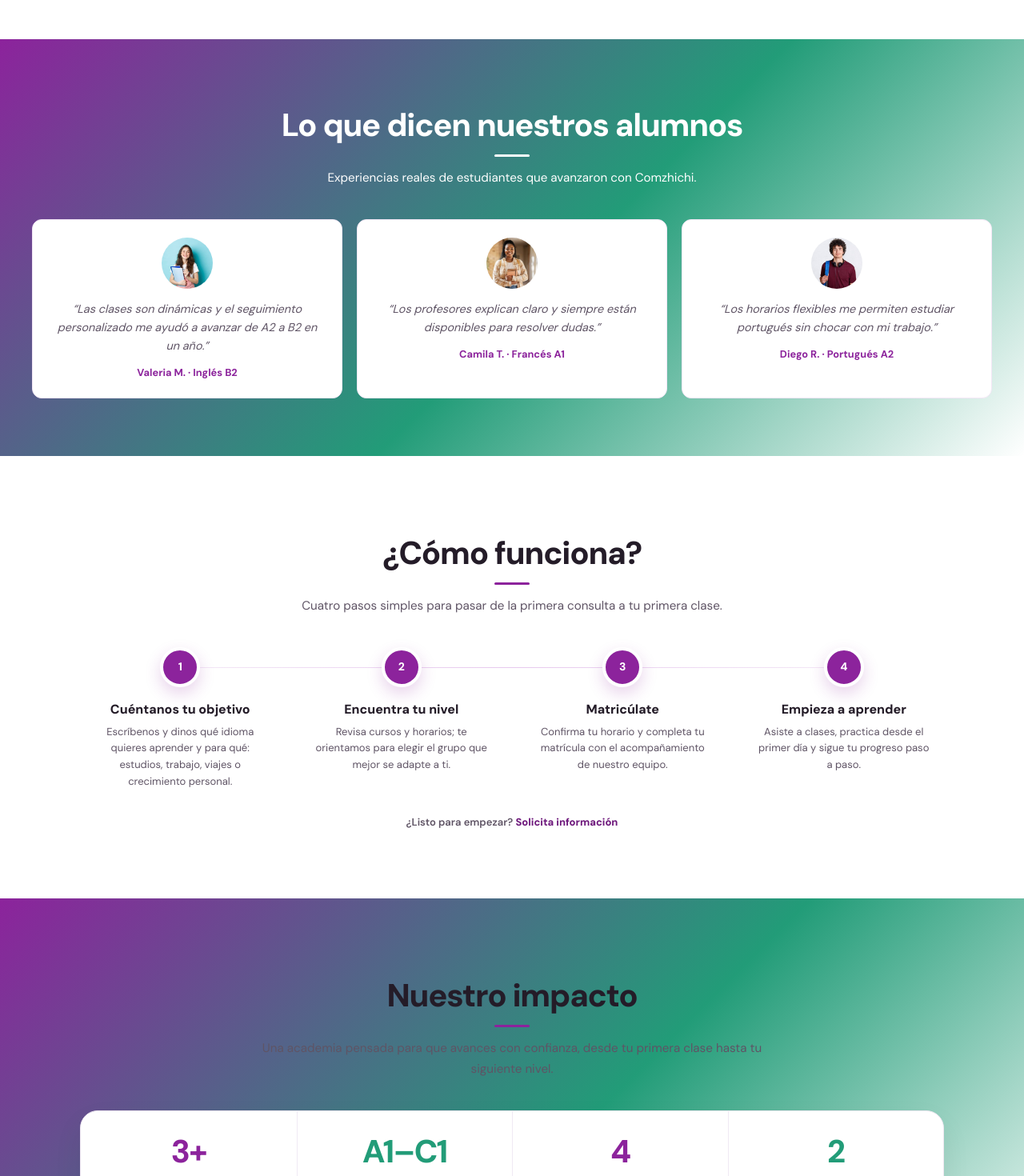
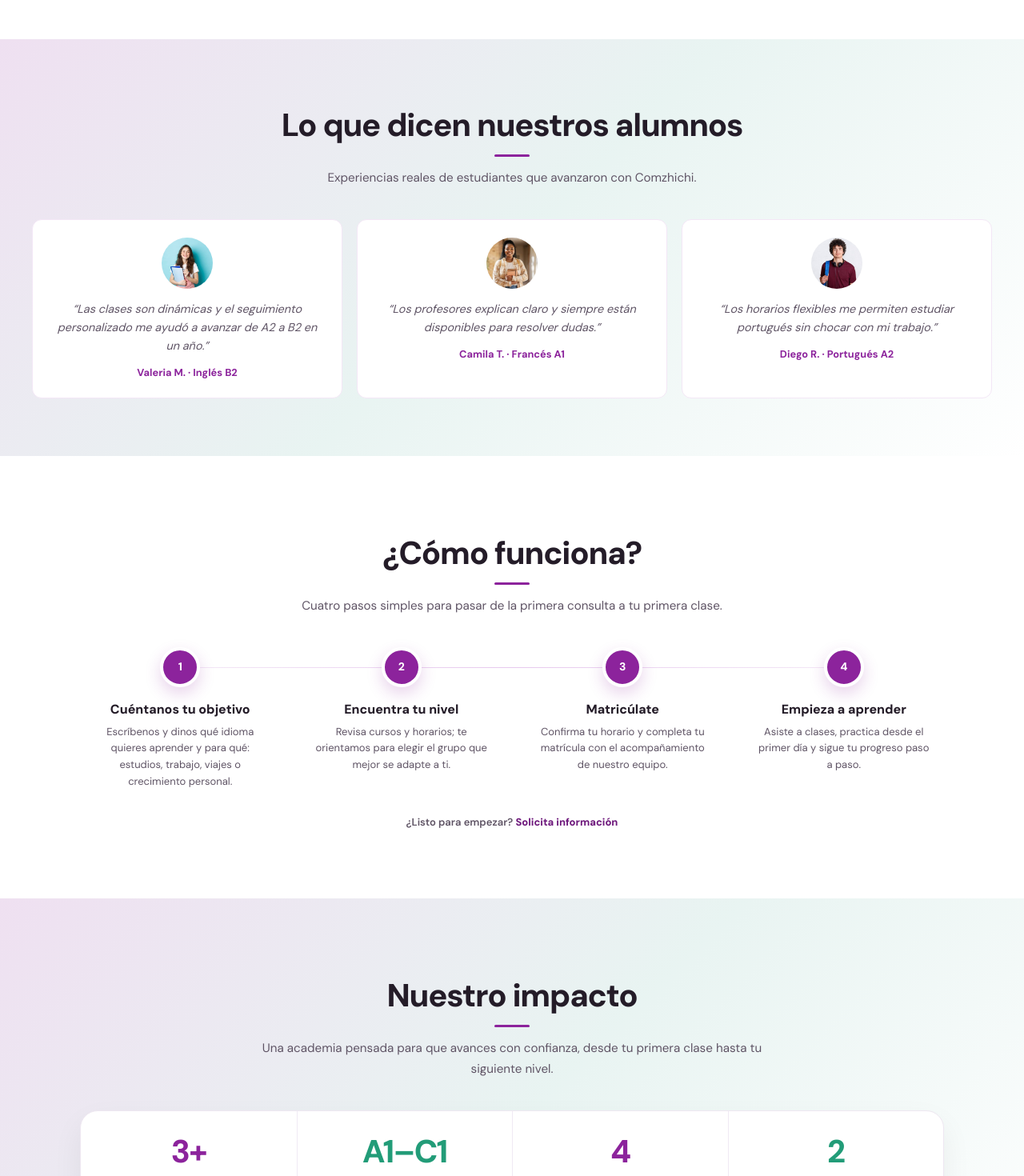
Before and after one commit to Comzhichi/comzhichi-landing, an Angular app: page / in a window 1280 px wide. Shown: the part 1220-2690 px from the top of the page at 80% size. Built offline with nearby package versions, Linux system fonts and the light colour scheme.

Commit message:
fix: gradiente mas claro con opacidad

```diff
--- a/src/app/components/impact/impact.css
+++ b/src/app/components/impact/impact.css
@@ -1,6 +1,6 @@
 .impact {
   padding: clamp(58px, 7vw, 86px) max(var(--gutter), calc((100% - var(--content-max)) / 2));
-  background: linear-gradient(135deg, var(--purple-600) 0%, var(--teal-600) 55%, var(--white) 100%);
+  background: linear-gradient(135deg, rgba(140, 35, 156, 0.14) 0%, rgba(34, 146, 125, 0.10) 50%, var(--white) 100%);
 }
 
 .stats {
--- a/src/styles.css
+++ b/src/styles.css
@@ -375,17 +375,7 @@ main:focus {
    ========================================================= */
 .testimonials-section {
   padding: clamp(46px, 6vw, 72px) max(var(--gutter), calc((100% - var(--content-max)) / 2));
-  background: linear-gradient(135deg, var(--purple-600) 0%, var(--teal-600) 55%, var(--white) 100%);
-  color: var(--white);
-}
-
-.testimonials-section .section-title,
-.testimonials-section .section-lead {
-  color: var(--white);
-}
-
-.testimonials-section .section-title::after {
-  background: var(--white);
+  background: linear-gradient(135deg, rgba(140, 35, 156, 0.14) 0%, rgba(34, 146, 125, 0.10) 50%, var(--white) 100%);
 }
 
 /* =========================================================
```
